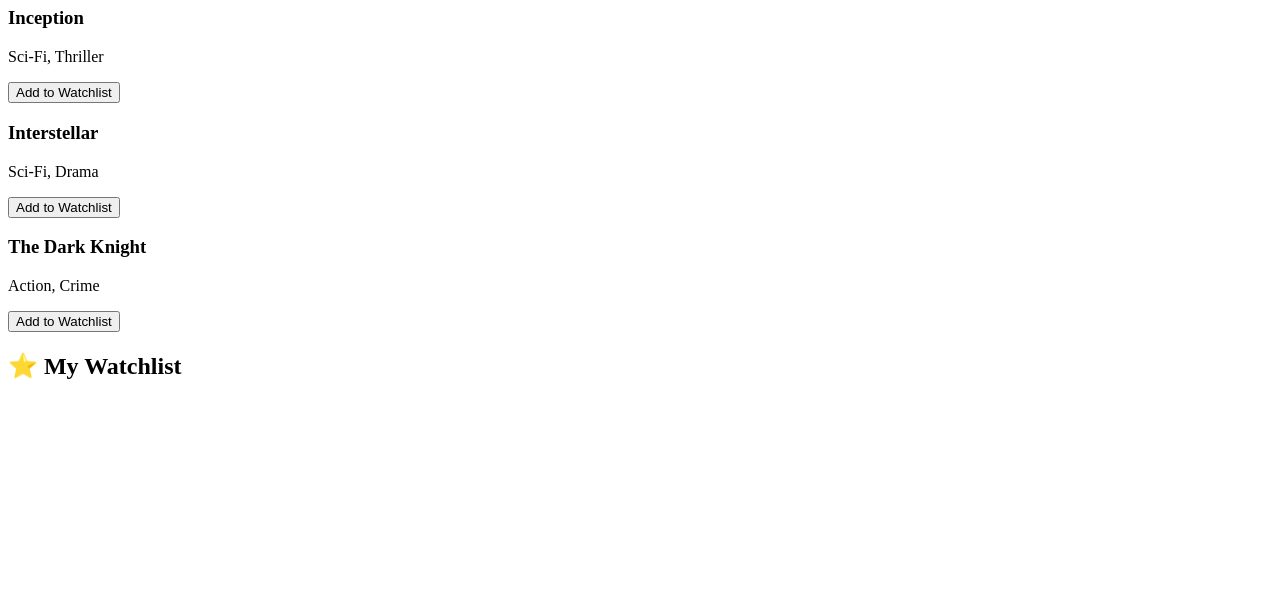
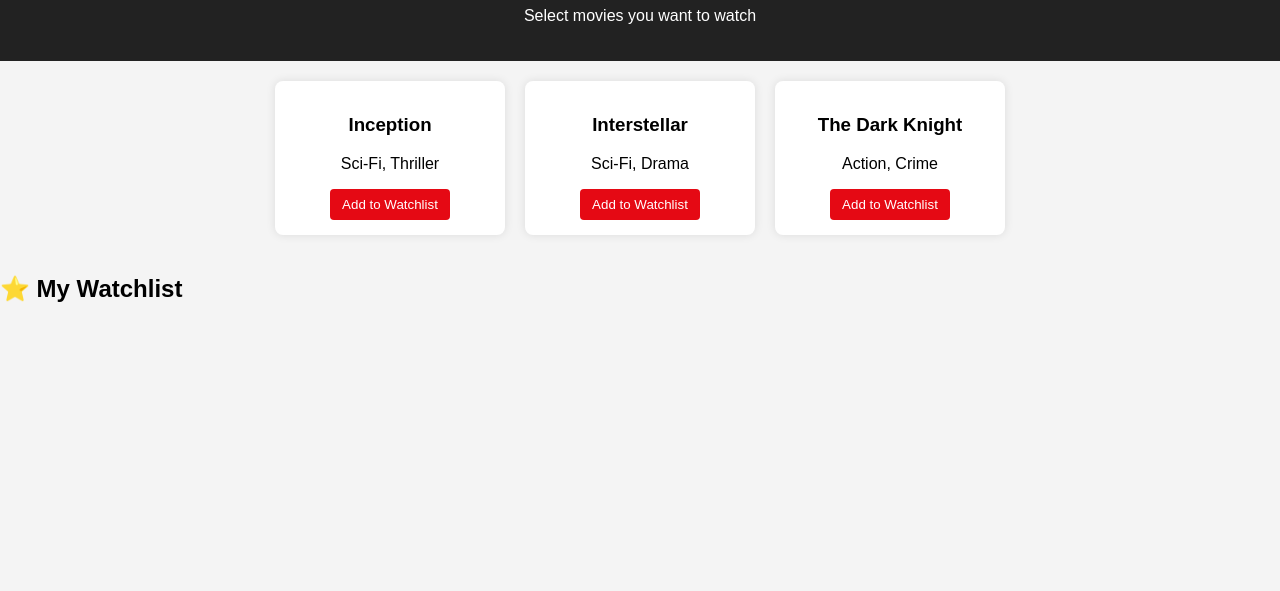
Before and after one commit to Hasratprwn/movie-watchlist, a plain HTML site: page index.html in a window 1280 px wide. Shown: the part 209-800 px from the top of the page. Drawn offline with Linux system fonts and the light colour scheme.

Commit message:
Update style.css

```diff
--- a/style.css
+++ b/style.css
@@ -1,40 +1,38 @@
-<!DOCTYPE html>
-<html lang="en">
-<head>
-  <meta charset="UTF-8">
-  <title>Movie Watchlist</title>
-  <link rel="stylesheet" href="style.css">
-</head>
+body {
+  font-family: Arial, sans-serif;
+  background-color: #f4f4f4;
+  margin: 0;
+  padding: 0;
+}
 
-<body>
-  <header>
-    <h1>🎬 Movie Watchlist</h1>
-    <p>Select movies you want to watch</p>
-  </header>
+header {
+  background-color: #222;
+  color: white;
+  padding: 20px;
+  text-align: center;
+}
 
-  <div class="movies">
-    <div class="card">
-      <h3>Inception</h3>
-      <p>Sci-Fi, Thriller</p>
-      <button onclick="addMovie('Inception')">Add to Watchlist</button>
-    </div>
+.movies {
+  display: flex;
+  justify-content: center;
+  gap: 20px;
+  padding: 20px;
+}
 
-    <div class="card">
-      <h3>Interstellar</h3>
-      <p>Sci-Fi, Drama</p>
-      <button onclick="addMovie('Interstellar')">Add to Watchlist</button>
-    </div>
+.card {
+  background: white;
+  padding: 15px;
+  width: 200px;
+  border-radius: 8px;
+  box-shadow: 0 0 10px rgba(0,0,0,0.1);
+  text-align: center;
+}
 
-    <div class="card">
-      <h3>The Dark Knight</h3>
-      <p>Action, Crime</p>
-      <button onclick="addMovie('The Dark Knight')">Add to Watchlist</button>
-    </div>
-  </div>
-
-  <h2>⭐ My Watchlist</h2>
-  <ul id="watchlist"></ul>
-
-  <script src="script.js"></script>
-</body>
-</html>
+button {
+  background-color: #e50914;
+  color: white;
+  border: none;
+  padding: 8px 12px;
+  cursor: pointer;
+  border-radius: 4px;
+}
```
